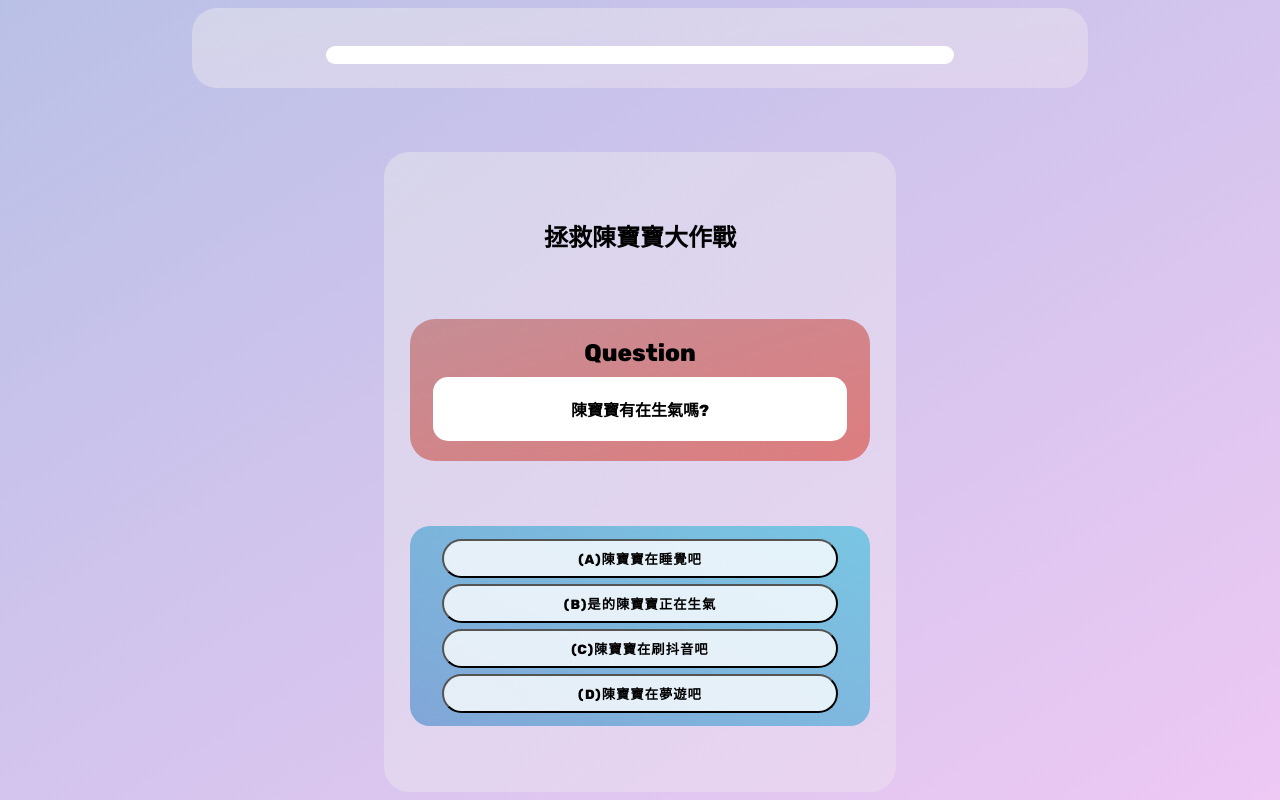
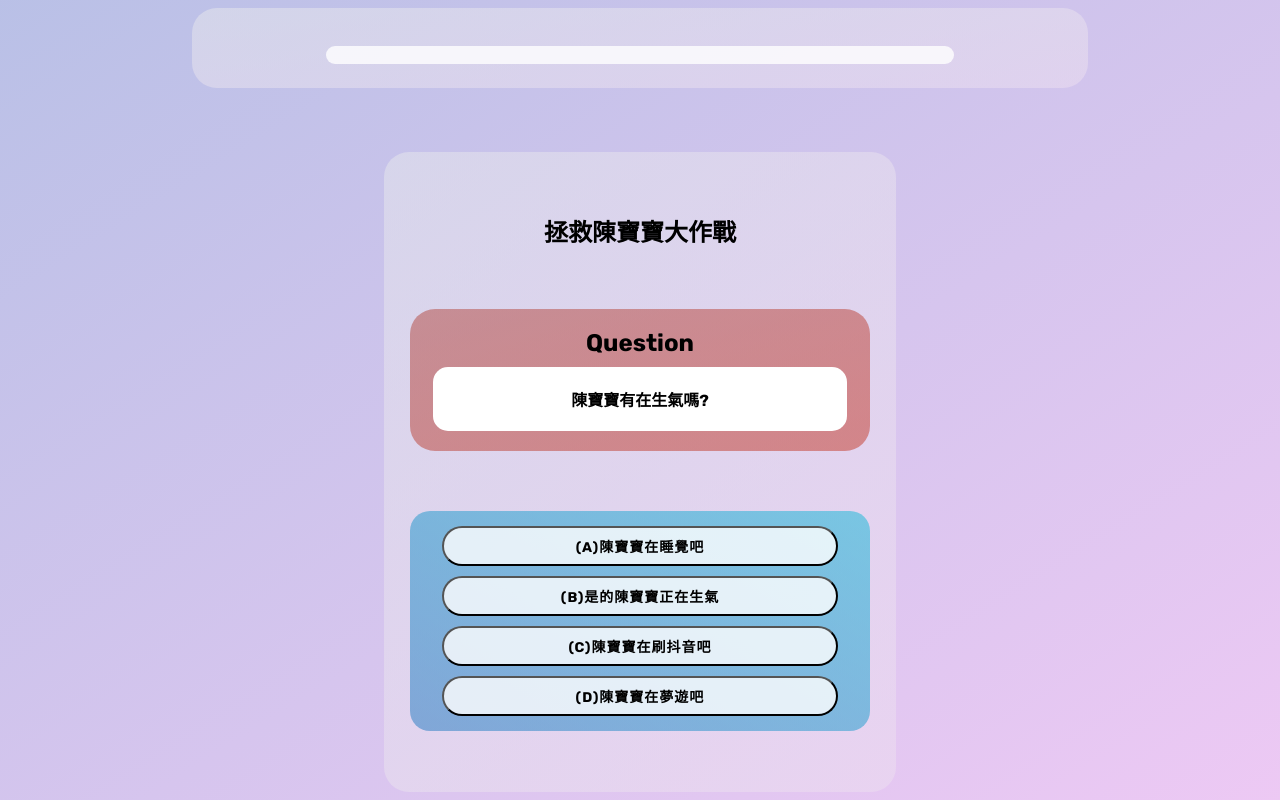
Before and after one commit to adam8130/angryBao, a plain HTML site: page game.html in a window 1280 px wide. Drawn offline with Linux system fonts and the light colour scheme.

Commit message:
version3.2.1

```diff
--- a/game.html
+++ b/game.html
@@ -17,8 +17,7 @@
         padding: 0;
         box-sizing: border-box;
         font-family: 'Rubik', sans-serif;
-        font-weight: 800;
-
+        font-weight: 700;
     }
 
     .container {
@@ -52,7 +51,7 @@
     #hrt2{
         width: 70%;
         height: 30%;
-        background: rgba(255,255,255);
+        background: rgba(255,255,255,0.8);
         border-radius: 25px;
         overflow: hidden;
         position: relative;
@@ -61,7 +60,7 @@
         width: 100%;
         height: 100%;
         background:linear-gradient(to right,
-        rgba(112, 136, 231, 0.5),
+        rgba(50, 88, 239, 0.5),
         rgba(223, 43, 43, 0.5));
         border-radius: 25px;
         position: absolute;
@@ -103,7 +102,7 @@
         width: 90%;
         background: linear-gradient(to right bottom,
                 rgba(177, 70, 62, 0.5),
-                rgba(216, 38, 15, 0.5));
+                rgba(196, 55, 37, 0.5));
         border-radius: 25px;
         padding: 20px 0;
         display: flex;
@@ -149,9 +148,11 @@
         width: 90%;
         height: 25%;
         border-radius: 40px;
-        margin: 3px 0;
+        margin: 5px 0;
         padding: 8px 0;
         letter-spacing: 1px;
+        font-size: 14px;
+        color: black;
     }
 
     .wrap a {
@@ -347,10 +348,10 @@
         let Q6 = new Question(
             "\n陳寶寶問你知道錯了嗎?",
             "(A)陳寶寶才錯了",
-            "(B)邱大少從來都沒有對過",
+            "(B)邱大少從來沒有對過",
             "(C)陳寶寶只會亂生氣",
             "(D)陳寶寶根本瘋了",
-            "(B)邱大少從來都沒有對過",
+            "(B)邱大少從來沒有對過",
         )
         let Q7 = new Question(
             "\n陳寶寶在想什麼?",
```
